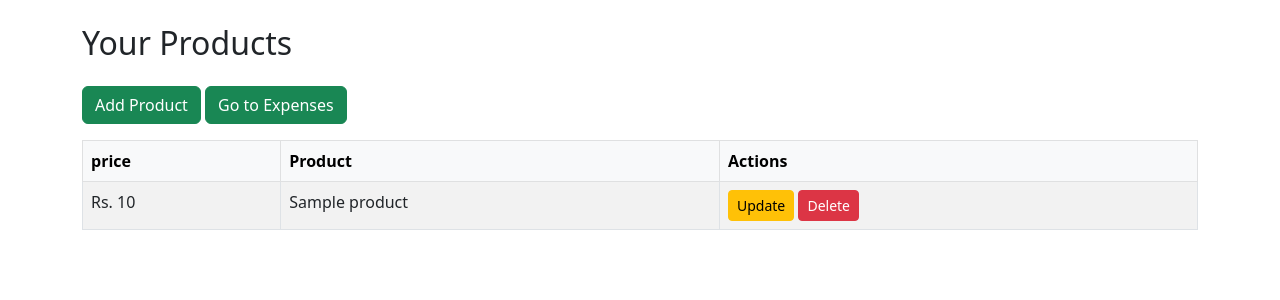
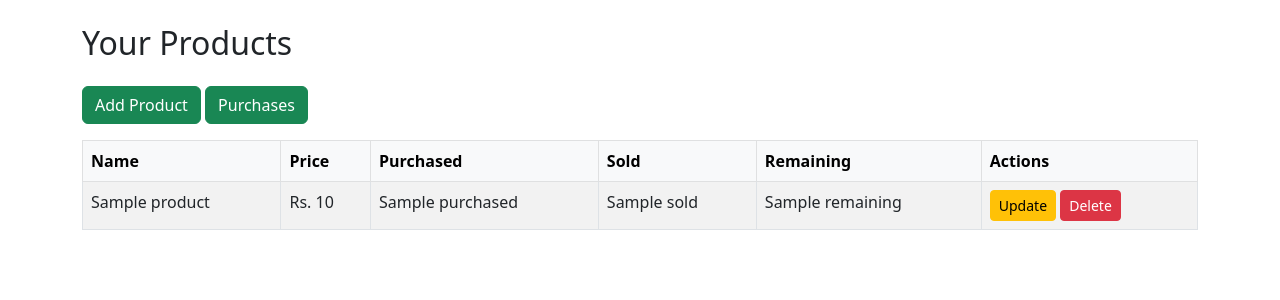
Before and after one commit to mibrahim805/Expense-Manager3, a Django app: template templates/products/product_list.html in a window 1280 px wide. Shown: the part 72-372 px from the top of the page. Run offline with Django 5.2, Linux system fonts and the light colour scheme; the template is opened without the code that fills it: most values are stand-ins (such as "Sample title", 1, 10 or a date in 2020).

Commit message:
Update product templates

```diff
--- a/templates/products/product_list.html
+++ b/templates/products/product_list.html
@@ -5,15 +5,18 @@
 <h2 class="mb-4">Your Products</h2>
 
 <a href="{% url 'expenses:add_product' %}" class="btn btn-success mb-3">Add Product</a>
-    <a href="{% url 'expenses:expense_list' %}" class="btn btn-success mb-3">Go to Expenses</a>
+<a href="{% url 'expenses:expense_list' %}" class="btn btn-success mb-3">Purchases</a>
 
 
 <table class="table table-striped table-bordered">
     <thead class="table-light">
         <tr>
 {#            <th>Date</th>#}
-            <th>price</th>
-            <th>Product</th>
+            <th>Name</th>
+            <th>Price</th>
+            <th>Purchased</th>
+            <th>Sold</th>
+            <th>Remaining</th>
             <th>Actions</th>
         </tr>
     </thead>
@@ -21,8 +24,11 @@
         {% for product in products %}
         <tr>
 {#            <td>{{ product.date }}</td>#}
+            <td>{{ product.name }}</td>
             <td>Rs. {{ product.price }}</td>
-            <td>{{ product.name }}</td>
+            <td>{{ product.purchased }}</td>
+            <td>{{ product.sold }}</td>
+            <td>{{ product.remaining }}</td>
             <td>
                 <a href="{% url 'expenses:update_product' product.id %}" class="btn btn-sm btn-warning">Update</a>
                 <a href="{% url 'expenses:delete_product' product.id %}" class="btn btn-sm btn-danger"
@@ -33,7 +39,7 @@
         </tr>
         {% empty %}
         <tr>
-            <td colspan="4" class="text-center">No expenses found for this date range.</td>
+            <td colspan="7" class="text-center">No products found.</td>
         </tr>
         {% endfor %}
     </tbody>
```
Also changed, not shown: templates/products/add_product.html (+11 -3 lines), templates/products/update_product.html (+11 -3 lines).
